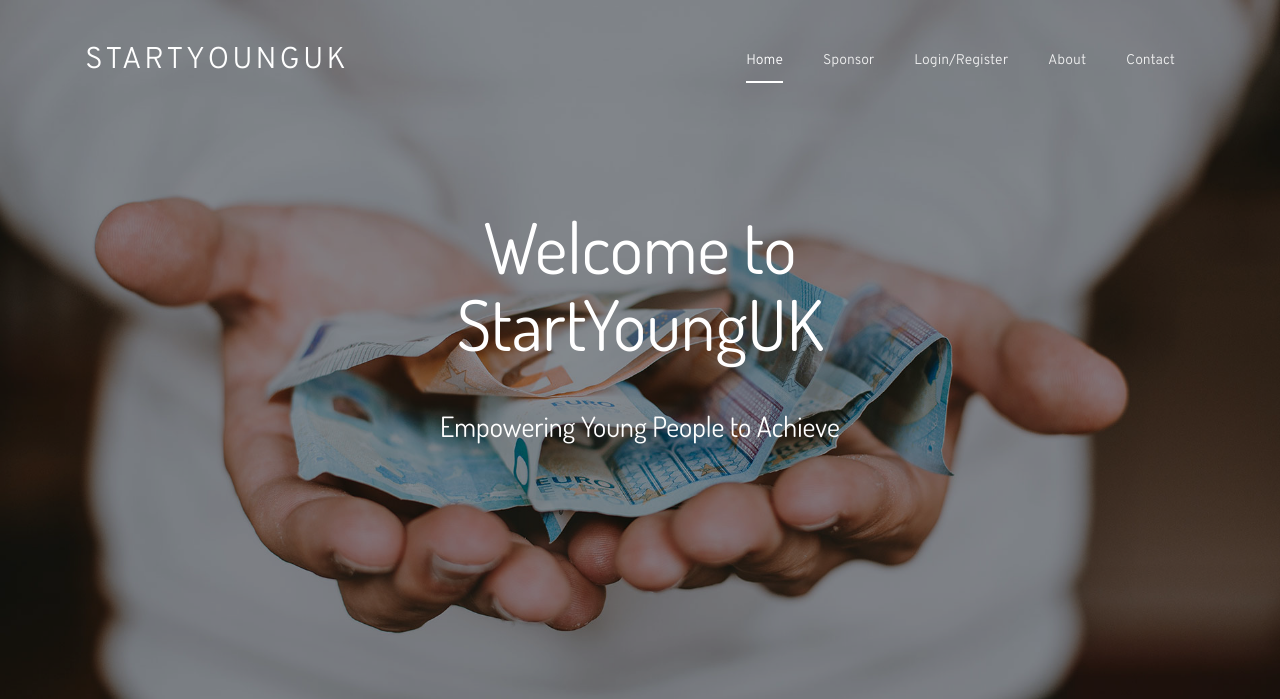
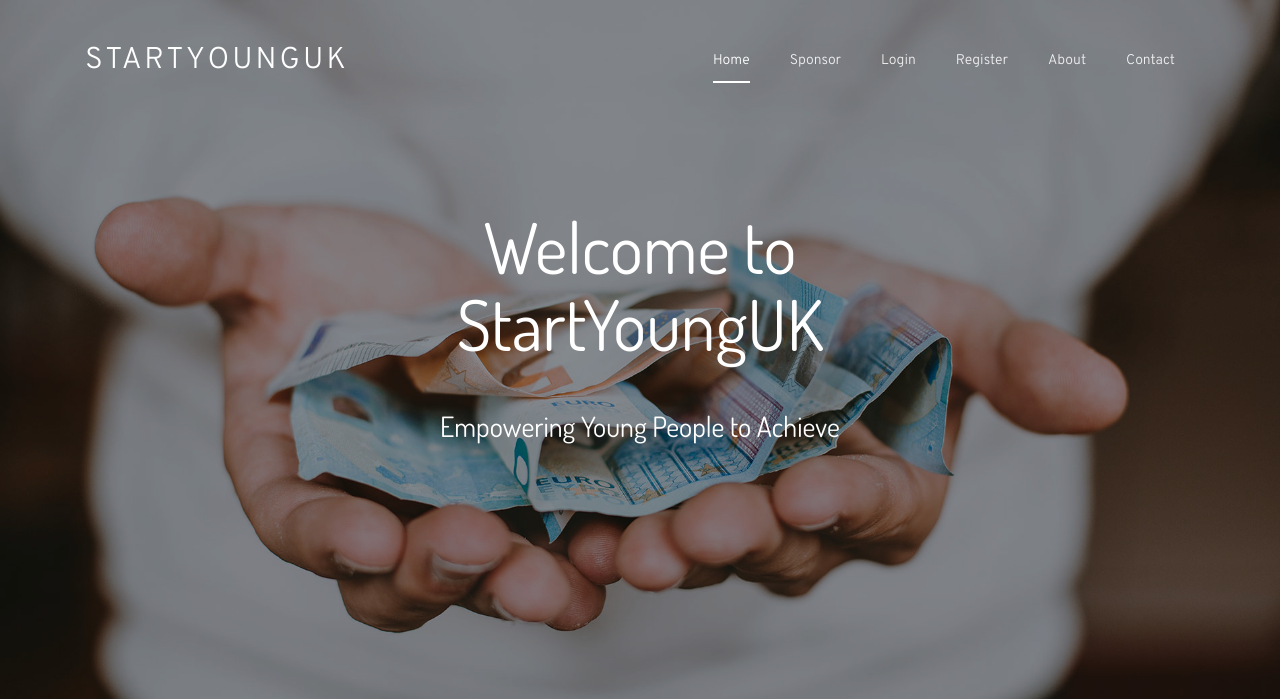
Before and after one commit to styuk1234/StartYoungUK-Website, a Django app: page / in a window 1280 px wide. Shown: the top 699 px of the page. Run offline with Django 4.2, Linux system fonts and the light colour scheme; data that the repository does not hold is empty; some libraries are stand-ins or nearby versions; some web fonts are replaced.

Commit message:
Segregated login and register tabs, alternated them in login and register pages

```diff
--- a/about/templates/about.html
+++ b/about/templates/about.html
@@ -4,8 +4,8 @@
 <li class="nav-item"><a href="{% url 'home-page' %}" class="nav-link">Home</a></li>
             <!-- <li class="nav-item"><a href="how-it-works.html" class="nav-link">How It Works</a></li> -->
             <li class="nav-item"><a href="{% url 'sponsor-us' %}" class="nav-link">Sponsor</a></li>
-            <!-- <li class="nav-item"><a href="gallery.html" class="nav-link">Gallery</a></li> -->
-            <li class="nav-item"><a href="{% url 'register' %}" class="nav-link">Login/Register</a></li>
+            <li class="nav-item"><a href="{% url 'login' %}" class="nav-link">Login</a></li>
+            <li class="nav-item"><a href="{% url 'register' %}" class="nav-link">Register</a></li>
             <li class="nav-item active"><a href="{% url 'about-us' %}" class="nav-link">About</a></li>
             <li class="nav-item"><a href="{% url 'contact-us' %}" class="nav-link">Contact</a></li>
           </ul>
--- a/contact/templates/contact.html
+++ b/contact/templates/contact.html
@@ -5,8 +5,8 @@
 <li class="nav-item"><a href="{% url 'home-page' %}" class="nav-link">Home</a></li>
             <!-- <li class="nav-item"><a href="how-it-works.html" class="nav-link">How It Works</a></li> -->
             <li class="nav-item"><a href="{% url 'sponsor-us' %}" class="nav-link">Sponsor</a></li>
-            <!-- <li class="nav-item"><a href="gallery.html" class="nav-link">Gallery</a></li> -->
-            <li class="nav-item"><a href="{% url 'register' %}" class="nav-link">Login/Register</a></li>
+            <li class="nav-item"><a href="{% url 'login' %}" class="nav-link">Login</a></li>
+            <li class="nav-item"><a href="{% url 'register' %}" class="nav-link">Register</a></li>
             <li class="nav-item"><a href="{% url 'about-us' %}" class="nav-link">About</a></li>
             <li class="nav-item active"><a href="{% url 'contact-us' %}" class="nav-link">Contact</a></li>
           </ul>
--- a/home/templates/home.html
+++ b/home/templates/home.html
@@ -5,8 +5,8 @@
 <li class="nav-item active"><a href="{% url 'home-page' %}" class="nav-link">Home</a></li>
             <!-- <li class="nav-item"><a href="how-it-works.html" class="nav-link">How It Works</a></li> -->
             <li class="nav-item"><a href="{% url 'sponsor-us' %}" class="nav-link">Sponsor</a></li>
-            <!-- <li class="nav-item"><a href="gallery.html" class="nav-link">Gallery</a></li> -->
-            <li class="nav-item"><a href="{% url 'register' %}" class="nav-link">Login/Register</a></li>
+            <li class="nav-item"><a href="{% url 'login' %}" class="nav-link">Login</a></li>
+            <li class="nav-item"><a href="{% url 'register' %}" class="nav-link">Register</a></li>
             <li class="nav-item"><a href="{% url 'about-us' %}" class="nav-link">About</a></li>
             <li class="nav-item"><a href="{% url 'contact-us' %}" class="nav-link">Contact</a></li>
           </ul>
--- a/sponsor/templates/sponsor.html
+++ b/sponsor/templates/sponsor.html
@@ -5,8 +5,8 @@
 <li class="nav-item"><a href="{% url 'home-page' %}" class="nav-link">Home</a></li>
             <!-- <li class="nav-item"><a href="how-it-works.html" class="nav-link">How It Works</a></li> -->
             <li class="nav-item active"><a href="{% url 'sponsor-us' %}" class="nav-link">Sponsor</a></li>
-            <!-- <li class="nav-item"><a href="gallery.html" class="nav-link">Gallery</a></li> -->
-            <li class="nav-item"><a href="{% url 'register' %}" class="nav-link">Login/Register</a></li>
+            <li class="nav-item"><a href="{% url 'login' %}" class="nav-link">Login</a></li>
+            <li class="nav-item"><a href="{% url 'register' %}" class="nav-link">Register</a></li>
             <li class="nav-item"><a href="{% url 'about-us' %}" class="nav-link">About</a></li>
             <li class="nav-item"><a href="{% url 'contact-us' %}" class="nav-link">Contact</a></li>
           </ul>
--- a/users/templates/users/login.html
+++ b/users/templates/users/login.html
@@ -32,8 +32,7 @@
 <li class="nav-item"><a href="{% url 'home-page' %}" class="nav-link">Home</a></li>
 <!-- <li class="nav-item"><a href="how-it-works.html" class="nav-link">How It Works</a></li> -->
 <li class="nav-item"><a href="{% url 'sponsor-us' %}" class="nav-link">Sponsor</a></li>
-<!-- <li class="nav-item"><a href="gallery.html" class="nav-link">Gallery</a></li> -->
-<li class="nav-item active "><a href="{% url 'register' %}" class="nav-link">Login/Register</a></li>
+<li class="nav-item"><a href="{% url 'register' %}" class="nav-link">Register</a></li>
 <li class="nav-item"><a href="{% url 'about-us' %}" class="nav-link">About</a></li>
 <li class="nav-item"><a href="{% url 'contact-us' %}" class="nav-link">Contact</a></li>
 </ul>
--- a/users/templates/users/logout.html
+++ b/users/templates/users/logout.html
@@ -32,8 +32,8 @@
 <li class="nav-item"><a href="{% url 'home-page' %}" class="nav-link">Home</a></li>
 <!-- <li class="nav-item"><a href="how-it-works.html" class="nav-link">How It Works</a></li> -->
 <li class="nav-item"><a href="{% url 'sponsor-us' %}" class="nav-link">Sponsor</a></li>
-<!-- <li class="nav-item"><a href="gallery.html" class="nav-link">Gallery</a></li> -->
-<li class="nav-item active "><a href="{% url 'register' %}" class="nav-link">Login/Register</a></li>
+<li class="nav-item"><a href="{% url 'login' %}" class="nav-link">Login</a></li>
+<li class="nav-item"><a href="{% url 'register' %}" class="nav-link">Register</a></li>
 <li class="nav-item"><a href="{% url 'about-us' %}" class="nav-link">About</a></li>
 <li class="nav-item"><a href="{% url 'contact-us' %}" class="nav-link">Contact</a></li>
 </ul>
--- a/users/templates/users/register.html
+++ b/users/templates/users/register.html
@@ -31,8 +31,7 @@
 <li class="nav-item"><a href="{% url 'home-page' %}" class="nav-link">Home</a></li>
 <!-- <li class="nav-item"><a href="how-it-works.html" class="nav-link">How It Works</a></li> -->
 <li class="nav-item"><a href="{% url 'sponsor-us' %}" class="nav-link">Sponsor</a></li>
-<!-- <li class="nav-item"><a href="gallery.html" class="nav-link">Gallery</a></li> -->
-<li class="nav-item active "><a href="{% url 'register' %}" class="nav-link">Login/Register</a></li>
+<li class="nav-item"><a href="{% url 'login' %}" class="nav-link">Login</a></li>
 <li class="nav-item"><a href="{% url 'about-us' %}" class="nav-link">About</a></li>
 <li class="nav-item"><a href="{% url 'contact-us' %}" class="nav-link">Contact</a></li>
 </ul>
```
